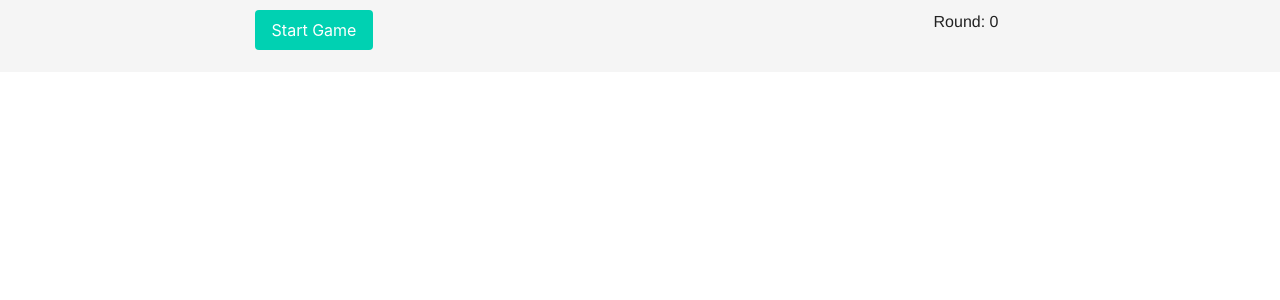
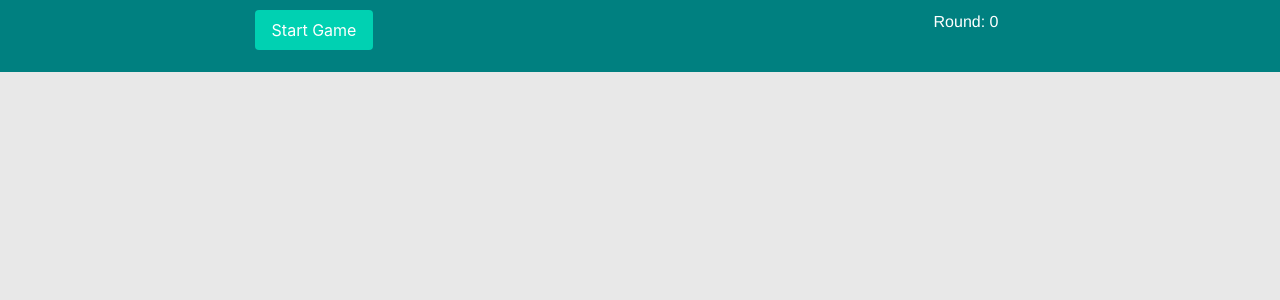
Before and after one commit to josemagalhaesnt/vue-mastermind, a Vue app in the folder app/: page / in a window 1280 px wide. Shown: the top 300 px of the page. Built offline with nearby package versions, Linux system fonts and the light colour scheme.

Commit message:
UPDATED: Styles, HTML Markup and constants

```diff
--- a/app/src/App.vue
+++ b/app/src/App.vue
@@ -26,7 +26,15 @@ export default {
   font-family: Avenir, Helvetica, Arial, sans-serif;
   -webkit-font-smoothing: antialiased;
   -moz-osx-font-smoothing: grayscale;
+  display: flex;
+  flex-flow: row wrap;
+
+  width: 100%;
+  height: 100vh;
+  max-height: 100%;
+
   text-align: center;
   color: #2c3e50;
+  background-color: #e8e8e8;
 }
 </style>
--- a/app/src/components/game/GameHeader.vue
+++ b/app/src/components/game/GameHeader.vue
@@ -29,9 +29,15 @@ export default {
 </script>
 
 <style>
+.GameHeader {
+  height: 25%;
+}
 .game-controls {
-  background-color: whitesmoke;
-  color: #222;
+  display: flex;
+  justify-content: center;
+  background-color: teal;
+  border-radius: 5px;
+  color: white;
   padding: 10px 0;
 }
 
--- a/app/src/constants/colorConstants/index.js
+++ b/app/src/constants/colorConstants/index.js
@@ -1,6 +1,6 @@
 const colorConstants = [
-  { colorId: 0, name: 'grey', hexValue: '#676767' },
-  { colorId: 1, name: 'orange', hexValue: '#ffa500' },
+  { colorId: 0, name: 'white', hexValue: '#ccc' },
+  { colorId: 1, name: 'black', hexValue: '#222' },
   { colorId: 2, name: 'red', hexValue: '#d81159' },
   { colorId: 3, name: 'blue', hexValue: '#2274a5' },
   { colorId: 4, name: 'green', hexValue: '#32936f' },
```
